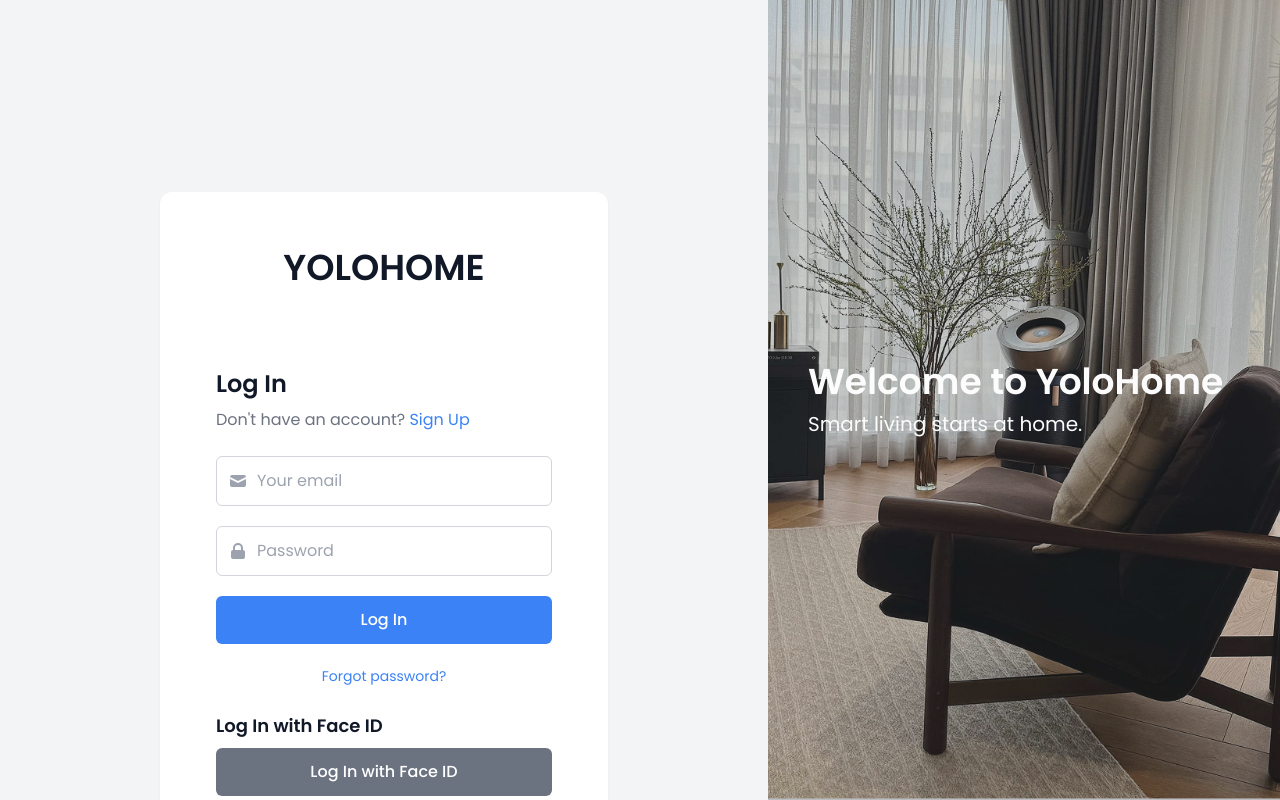
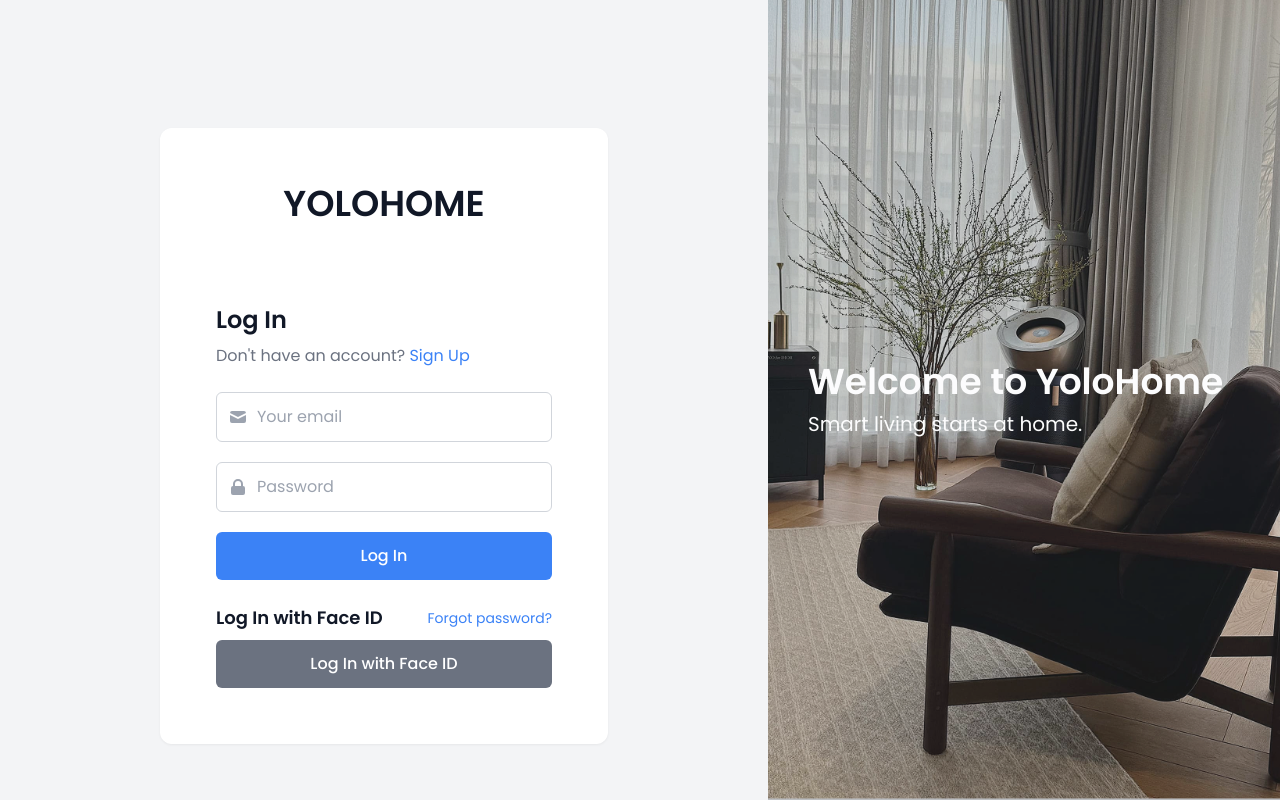
Before and after one commit to quinquin123/DADN_CNPM, a React (Vite) app: page /login in a window 1280 px wide. Built offline with nearby package versions, Linux system fonts and the light colour scheme.

Commit message:
fix something in UI

```diff
--- a/src/pages/YoloHomeLogin.jsx
+++ b/src/pages/YoloHomeLogin.jsx
@@ -133,7 +133,7 @@ const YoloHomeLogin = ({ onLoginSuccess }) => {
   return (
     <div className="flex h-screen w-full font-poppins bg-gray-100">
       {/* Left Panel - Login Form */}
-      <div className="w-3/5 flex flex-col pt-48 items-center">
+      <div className="w-3/5 flex flex-col pt-32 items-center">
         <div className="w-full p-14 max-w-md bg-white rounded-xl drop-shadow-sm">
           <div className="text-4xl relative font-semibold text-center pb-20 text-gray-900">
             YOLOHOME
@@ -240,22 +240,25 @@ const YoloHomeLogin = ({ onLoginSuccess }) => {
               )}
             </button>
 
-            <div className="text-center">
-              <a
-                href="#"
-                className="text-blue-500 text-sm hover:underline"
-                onClick={(e) => e.preventDefault()}
-              >
-                Forgot password?
-              </a>
-            </div>
+
           </form>
 
           {/* Form đăng nhập bằng Face ID */}
           <div className="mt-6">
-            <h3 className="text-lg font-semibold text-gray-900 mb-2">
-              Log In with Face ID
-            </h3>
+
+          <div className="flex items-center justify-between mb-2">
+  <h3 className="text-lg font-semibold text-gray-900">
+    Log In with Face ID
+  </h3>
+  <a
+    href="#"
+    className="text-blue-500 text-sm hover:underline"
+    onClick={(e) => e.preventDefault()}
+  >
+    Forgot password?
+  </a>
+</div>
+
             <div className="space-y-5">
               {/* <input
                 type="file"
```
